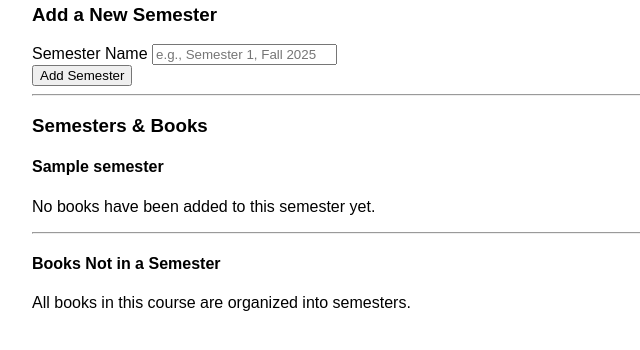
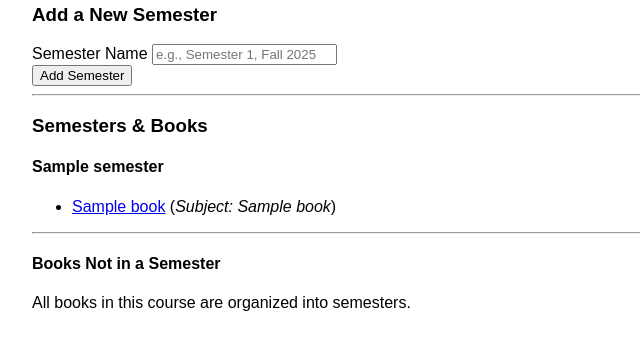
Before and after one commit to vineeth4tvm/educlario, a Flask app: page /course/1 in a window 1280 px wide. Shown: the part 221-571 px from the top of the page, without its empty margins (0-640 px from the left). Run offline with Flask 3, Linux system fonts and the light colour scheme; a user stored in the database is signed in; tables that the repository leaves empty hold one stand-in row (values such as "Sample post").

Commit message:
fix: Correctly display books under their assigned semester
This commit resolves a bug where books assigned to a semester were not being displayed on the course details page.

The issue was caused by an incorrect relationship lookup in the `course_details.html` template. The fix involves two parts:
1.  The `course_details` route in `app.py` has been updated to pre-fetch all books associated with the course.
2.  The `course_details.html` template has been refactored to use a `selectattr` filter to correctly iterate through the pre-fetched books and group them under the appropriate semester.

This ensures that all books, whether assigned to a semester or not, are now displayed correctly on the course details page.

```diff
--- a/app.py
+++ b/app.py
@@ -264,7 +264,11 @@ def course_details(course_id):
     if course.user_id != current_user.id:
         flash("You do not have permission to view this course.")
         return redirect(url_for('dashboard'))
-    return render_template('course_details.html', course=course)
+
+    # Fetch all books for the course to be grouped in the template
+    books = Book.query.filter_by(course_id=course.id).order_by(Book.semester_id, Book.original_name).all()
+
+    return render_template('course_details.html', course=course, books=books)
 
 @app.route('/course/<int:course_id>/add_semester', methods=['POST'])
 @login_required
--- a/templates/course_details.html
+++ b/templates/course_details.html
@@ -21,13 +21,12 @@
     <hr>
 
     <h3>Semesters & Books</h3>
-    {% if course.semesters %}
     {% for semester in course.semesters | sort(attribute='name') %}
         <h4>{{ semester.name }}</h4>
-            {% set books_in_semester = semester.books | list %}
-            {% if books_in_semester %}
+        {% set semester_books = books | selectattr('semester_id', 'equalto', semester.id) | list %}
+        {% if semester_books %}
             <ul>
-                    {% for book in books_in_semester %}
+                {% for book in semester_books %}
                     <li>
                         <a href="{{ url_for('book_details', book_id=book.id) }}">{{ book.original_name }}</a>
                         (<em>Subject: {{ book.subject or 'N/A' }}</em>)
@@ -38,14 +37,15 @@
             <p>No books have been added to this semester yet.</p>
         {% endif %}
     {% endfor %}
-    {% else %}
+
+    {% if not course.semesters %}
         <p>No semesters have been created for this course yet.</p>
     {% endif %}
 
     <hr>
 
     <h4>Books Not in a Semester</h4>
-    {% set books_without_semester = course.books | selectattr('semester_id', 'none') | list %}
+    {% set books_without_semester = books | selectattr('semester_id', 'none') | list %}
     {% if books_without_semester %}
         <ul>
             {% for book in books_without_semester %}
```
Lines whose indentation alone changed are shown as unchanged.
